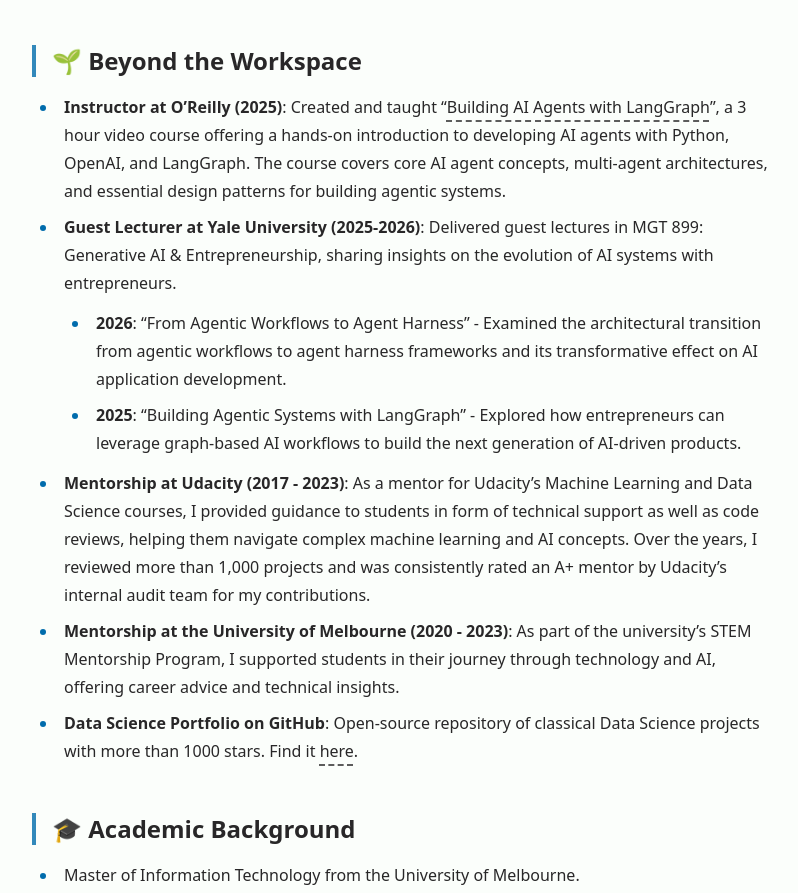
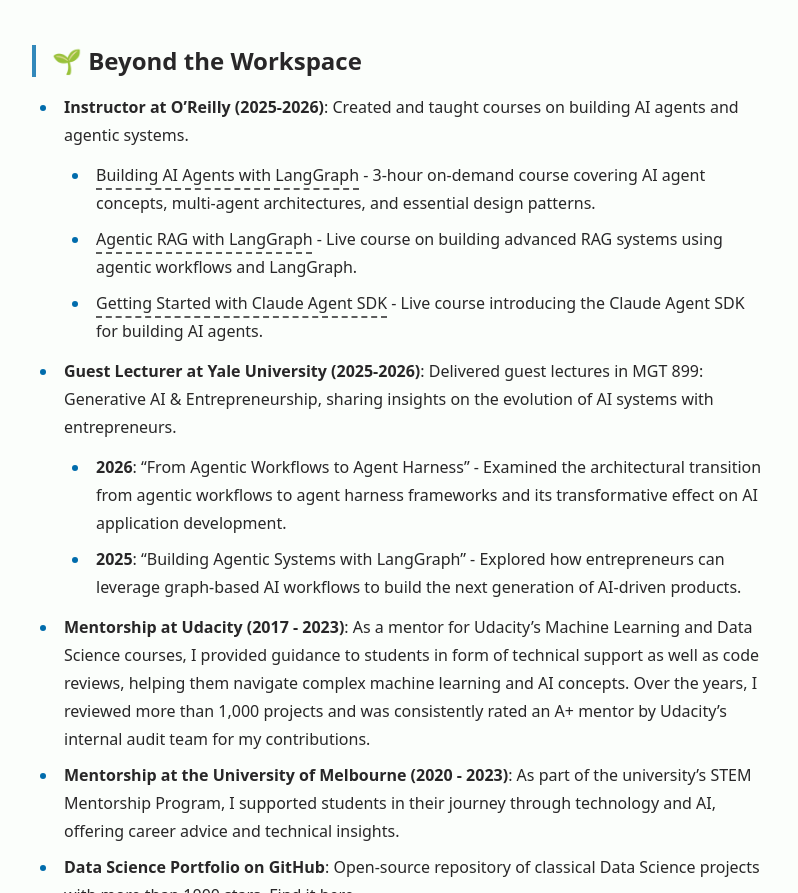
Before and after one commit to sajal2692/sajal2692.github.io, an Astro site: page /about in a window 1280 px wide. Shown: the part 1230-2123 px from the top of the page, without its empty margins (240-1038 px from the left). Built offline with nearby package versions, Linux system fonts and the light colour scheme; Astro itself is replaced by a stand-in of ours.

Commit message:
feat: expand O'Reilly courses section with all three courses
Update O'Reilly instructor section to include all three courses with sub-bullets: Building AI Agents, Agentic RAG, and Claude Agent SDK.

```diff
--- a/src/pages/about.md
+++ b/src/pages/about.md
@@ -20,7 +20,10 @@
 
 ## 🌱 Beyond the Workspace
 
-- **Instructor at O’Reilly (2025)**: Created and taught "[Building AI Agents with LangGraph](https://learning.oreilly.com/course/building-ai-agents/0642572077884/)", a 3 hour video course offering a hands-on introduction to developing AI agents with Python, OpenAI, and LangGraph. The course covers core AI agent concepts, multi-agent architectures, and essential design patterns for building agentic systems.
+- **Instructor at O'Reilly (2025-2026)**: Created and taught courses on building AI agents and agentic systems.
+  - **[Building AI Agents with LangGraph](https://learning.oreilly.com/course/building-ai-agents/0642572077884/)** - 3-hour on-demand course covering AI agent concepts, multi-agent architectures, and essential design patterns.
+  - **[Agentic RAG with LangGraph](https://learning.oreilly.com/live-events/agentic-rag-with-langgraph/0642572176174/)** - Live course on building advanced RAG systems using agentic workflows and LangGraph.
+  - **[Getting Started with Claude Agent SDK](https://learning.oreilly.com/live-events/getting-started-with-claude-agent-sdk/0642572273255/0642572273248/)** - Live course introducing the Claude Agent SDK for building AI agents.
 - **Guest Lecturer at Yale University (2025-2026)**: Delivered guest lectures in MGT 899: Generative AI & Entrepreneurship, sharing insights on the evolution of AI systems with entrepreneurs.
   - **2026**: "From Agentic Workflows to Agent Harness" - Examined the architectural transition from agentic workflows to agent harness frameworks and its transformative effect on AI application development.
   - **2025**: "Building Agentic Systems with LangGraph" - Explored how entrepreneurs can leverage graph-based AI workflows to build the next generation of AI-driven products.
```
